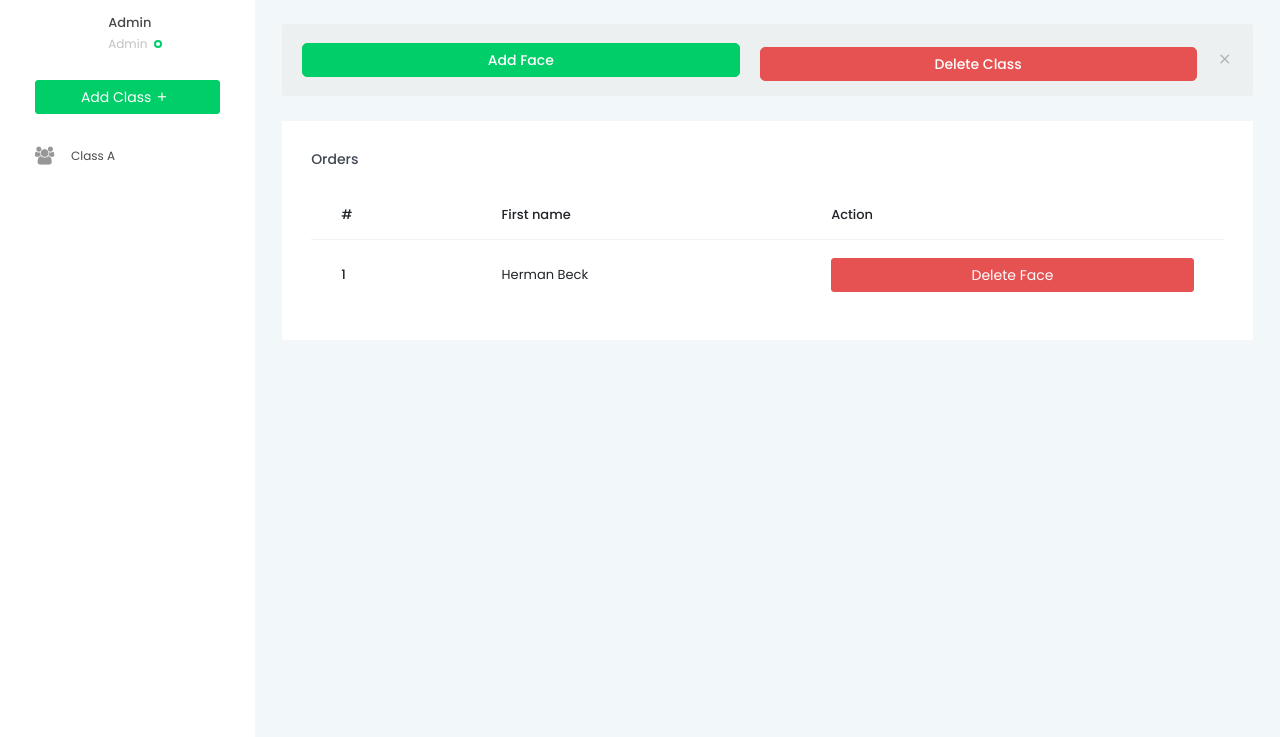
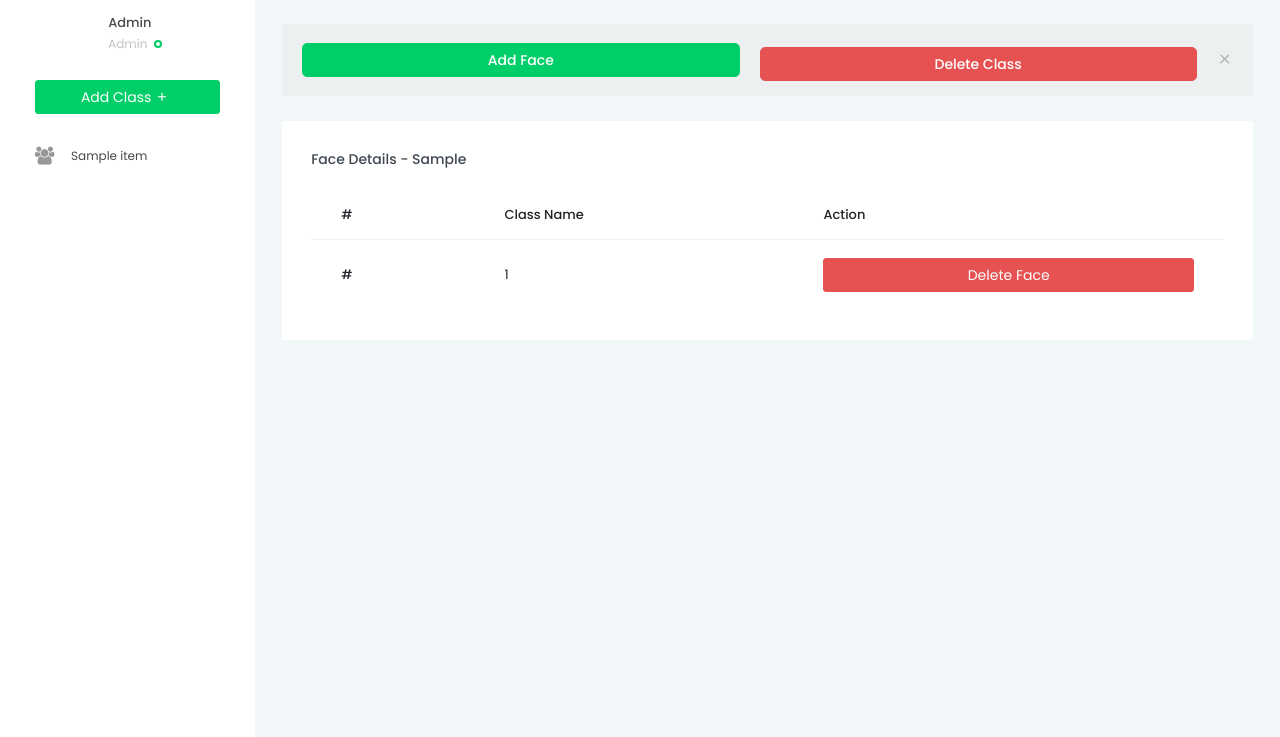
Before and after one commit to rjmendus/Face-Track-Attendance, a Flask app: template templates/index.html in a window 1280 px wide. Shown: the part 63-800 px from the top of the page. Run offline with Flask 2, Linux system fonts and the light colour scheme; the template is opened without the code that fills it: most values are stand-ins (such as "Sample title", 1, 10 or a date in 2020); some libraries are stand-ins or nearby versions.

Commit message:
Integrate with new dashboard

```diff
--- a/app.py
+++ b/app.py
@@ -16,10 +16,21 @@ def home():
 	response=aws_client.list_collections()
 	print(response)
 	if response['CollectionIds'] == []:
-		message = "There are no classes"
-		return render_template('home.html', message=message)
-	message = response['CollectionIds']
-	return render_template('home.html',message=message)
+		classes = "There are no classes"
+		selectedClass = 'Null'
+		return render_template('index.html', classes=classes, selectedClass=selectedClass)
+	classes = response['CollectionIds']
+
+
+	selectedClass = request.args.get('selectedClass', None)
+	if selectedClass == None:
+		selectedClass = classes[0]
+
+	faces_response=aws_client.list_faces(CollectionId=selectedClass,MaxResults=123)
+	faces_list = faces_response['Faces']
+	if not faces_list:
+		faces_list = 'Null'
+	return render_template('index.html', classes=classes, selectedClass=selectedClass, faces_list=faces_list)
 
 @app.route('/add-class', methods=['GET', 'POST'])
 def add_collection():
@@ -76,7 +87,7 @@ def delete_face(collectionId,faceId):
 	faces = []
 	faces.append(faceId)
 	response=aws_client.delete_faces(CollectionId=collectionId, FaceIds=faces)
-	return redirect(url_for('describe_collection', collectionId=collectionId))
+	return redirect(url_for('home', selectedClass=collectionId))
 
 def allowed_file(filename):
     return '.' in filename and \
--- a/templates/index.html
+++ b/templates/index.html
@@ -72,12 +72,26 @@
               </a>
             </div>
           </li>
+          {% if classes == "There are no classes" %}
             <li class="nav-item">
+              <span class="menu-title nav-link">There are no classes</span>
+            </li>
+          {% else %}
+            {% for item in classes %}
+              <li class="nav-item">
+              <a class="nav-link" href="{{url_for('home', selectedClass=item)}}">
+                <i class="menu-icon fa fa-users"></i>
+                <span class="menu-title">{{item}}</span>
+              </a>
+            </li>
+            {% endfor %}
+          {% endif %}
+          <!-- <li class="nav-item">
             <a class="nav-link" href="index.html">
               <i class="menu-icon fa fa-users"></i>
               <span class="menu-title">Class A</span>
             </a>
-          </li>
+          </li> -->
         </ul>
       </nav>
       <!-- partial -->
@@ -88,7 +102,7 @@
               <span class="d-block d-md-flex align-items-center">
                   <a class="btn btn-success btn-block d-md-block" href="addface.html">Add Face
                     </a>
-                <a class="btn btn-danger btn-block d-md-block">Delete Class
+                <a class="btn btn-danger btn-block d-md-block" href="{{url_for('delete_collection', collectionId=selectedClass)}}">Delete Class
                 </a>
                 <i class="mdi mdi-close popup-dismiss d-none d-md-block"></i>
               </span>
@@ -98,8 +112,11 @@
             <div class="col-lg-12 grid-margin">
               <div class="card">
                 <div class="card-body">
-                  <h4 class="card-title">Orders</h4>
+                  <h4 class="card-title">Face Details - {{selectedClass}}</h4>
                   <div class="table-responsive">
+                    {% if classes == "There are no classes" %}
+                      <h3 class="card-title">Please add atleast one class</h3>
+                    {% else %}
                       <table class="table table-hover">
                         <thead>
                           <tr>
@@ -107,7 +124,7 @@
                               #
                             </th>
                             <th>
-                            First name
+                              Class Name
                             </th>
                             <th>
                               Action
@@ -115,20 +132,32 @@
                           </tr>
                         </thead>
                         <tbody>
+                          {% if faces_list != "Null" %}
+                            {% set length = faces_list|length %}
+                            {% for item in faces_list %}
                               <tr>
                                 <td class="font-weight-medium">
-                            1
+                                  #
                                 </td>
                                 <td>
-                            Herman Beck
+                                  {{item['ExternalImageId']}}
                                 </td>
                                 <td>
-                            <a style="color:white" class="btn btn-danger btn-block d-md-block">Delete Face
+                                  <a style="color:white" class="btn btn-danger btn-block d-md-block" href="{{url_for('delete_face', collectionId=selectedClass, faceId=item['FaceId'])}}">Delete Face
                                   </a>
                                 </td>
                               </tr>
+                            {% endfor %}
+                          {% else %}
+                            <tr>
+                                <td class="font-weight-medium">
+                                  No classes are added to this class
+                                </td>
+                            </tr>
+                          {% endif %}
                         </tbody>
                       </table>
+                    {% endif %}
                   </div>
                 </div>
               </div>
```
Lines whose indentation alone changed are shown as unchanged.
